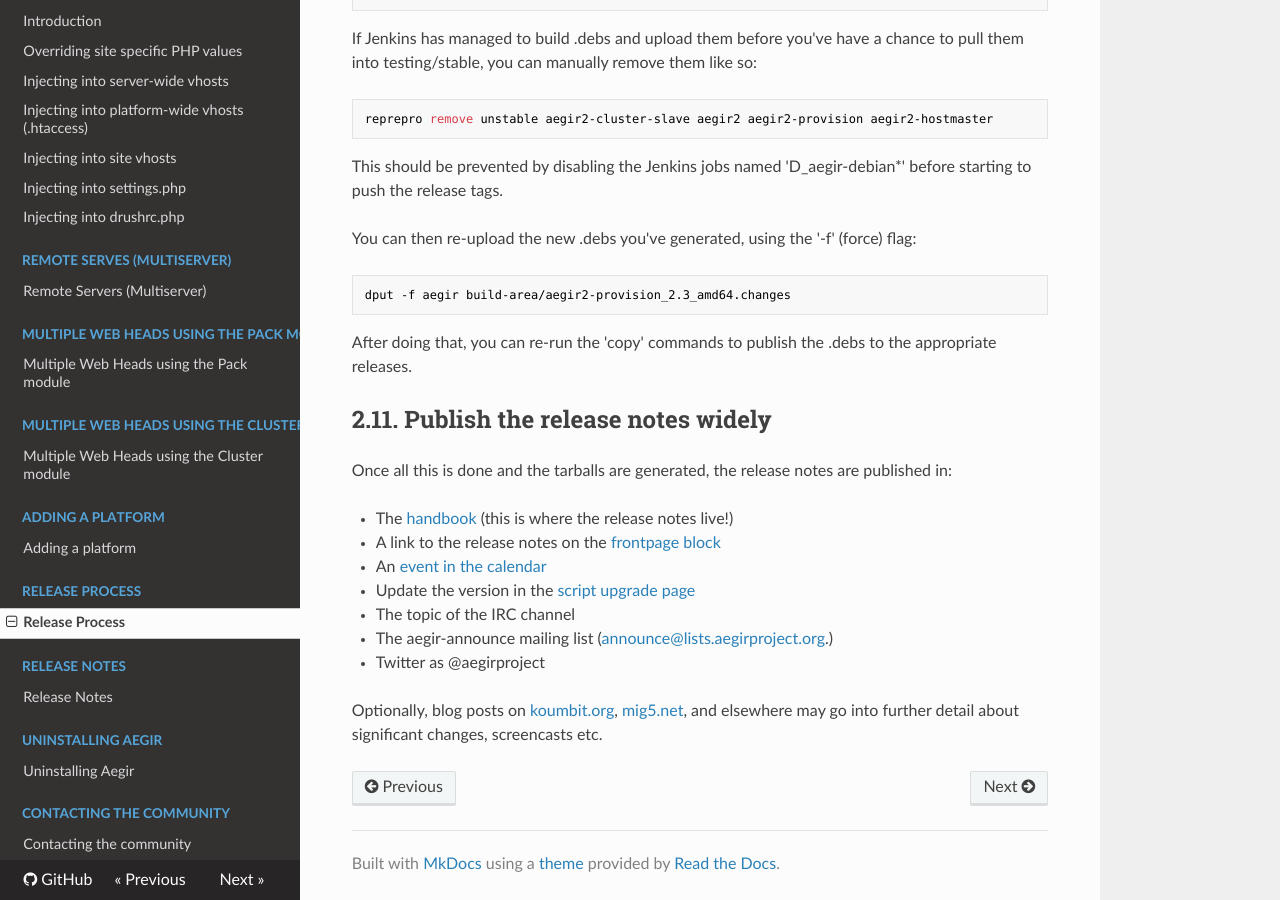
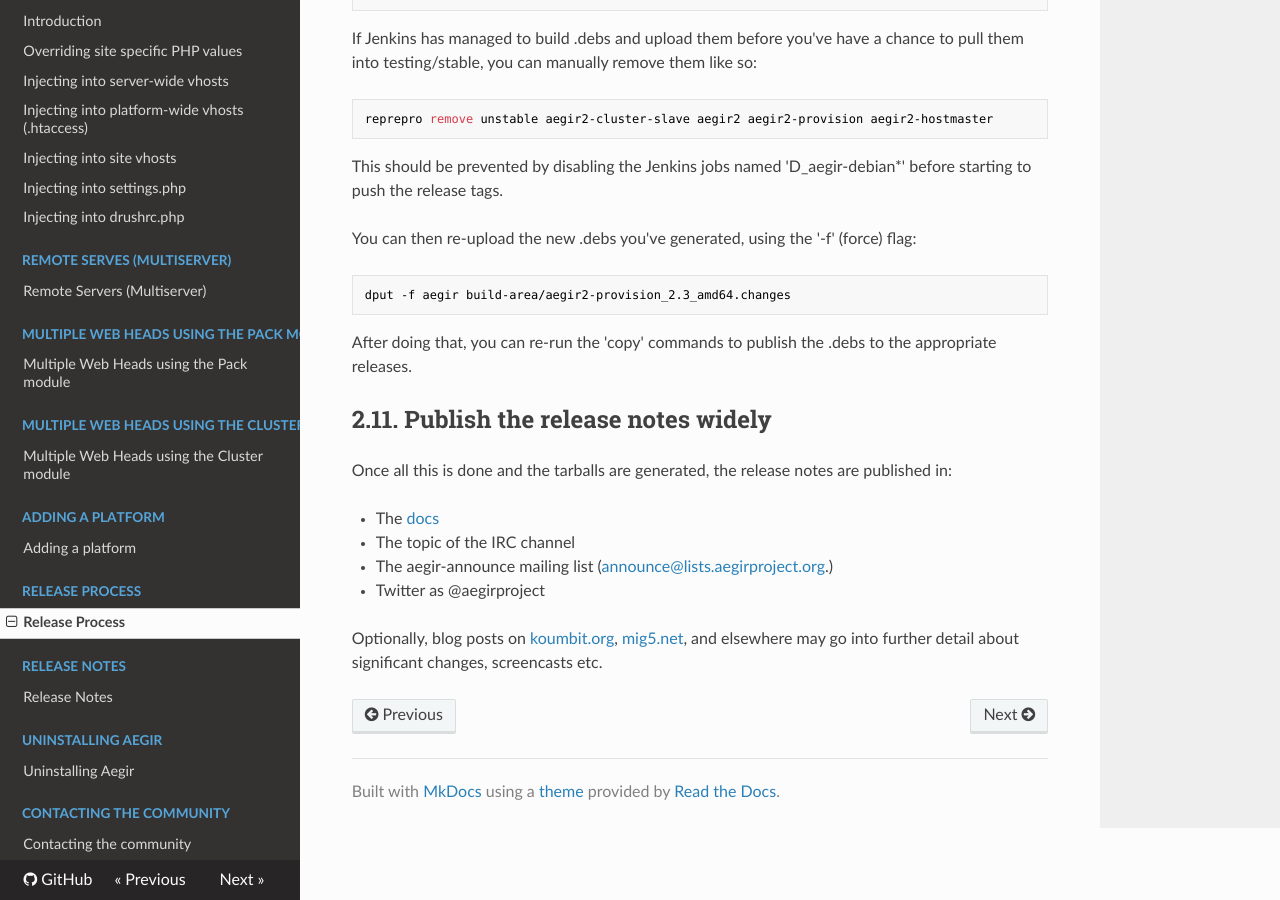
Before and after one commit to aegir-project/documentation, an MkDocs documentation site: the page built from docs/community/release-process.md, in a window 1280 px wide and 900 px high, scrolled down 4534 px. Built offline with MkDocs 1.6.1, drawn with Linux system fonts in a browser that asks for light colours; nearby versions of some CDN libraries; old or Windows-style settings are respelled for this version of MkDocs.

Commit message:
Remove references to community.aegirproject.org in the release process.

```diff
--- a/docs/community/release-process.md
+++ b/docs/community/release-process.md
@@ -180,10 +180,7 @@ After doing that, you can re-run the 'copy' commands to publish the .debs to the
 
 Once all this is done and the tarballs are generated, the release notes are published in:
 
-*   The [handbook](http://community.aegirproject.org/release-notes) (this is where the release notes live!)
-*   A link to the release notes on the [frontpage block](http://community.aegirproject.org/)
-*   An [event in the calendar](http://community.aegirproject.org/node/add/event)
-*   Update the version in the [script upgrade page](http://community.aegirproject.org/upgrading/script)
+*   The [docs](http://aegir.readthedocs.org/en/3.x/release-notes/3.1-release-notes/)
 *   The topic of the IRC channel
 *   The aegir-announce mailing list ([announce@lists.aegirproject.org](mailto:announce@lists.aegirproject.org).)
 *   Twitter as @aegirproject
```
